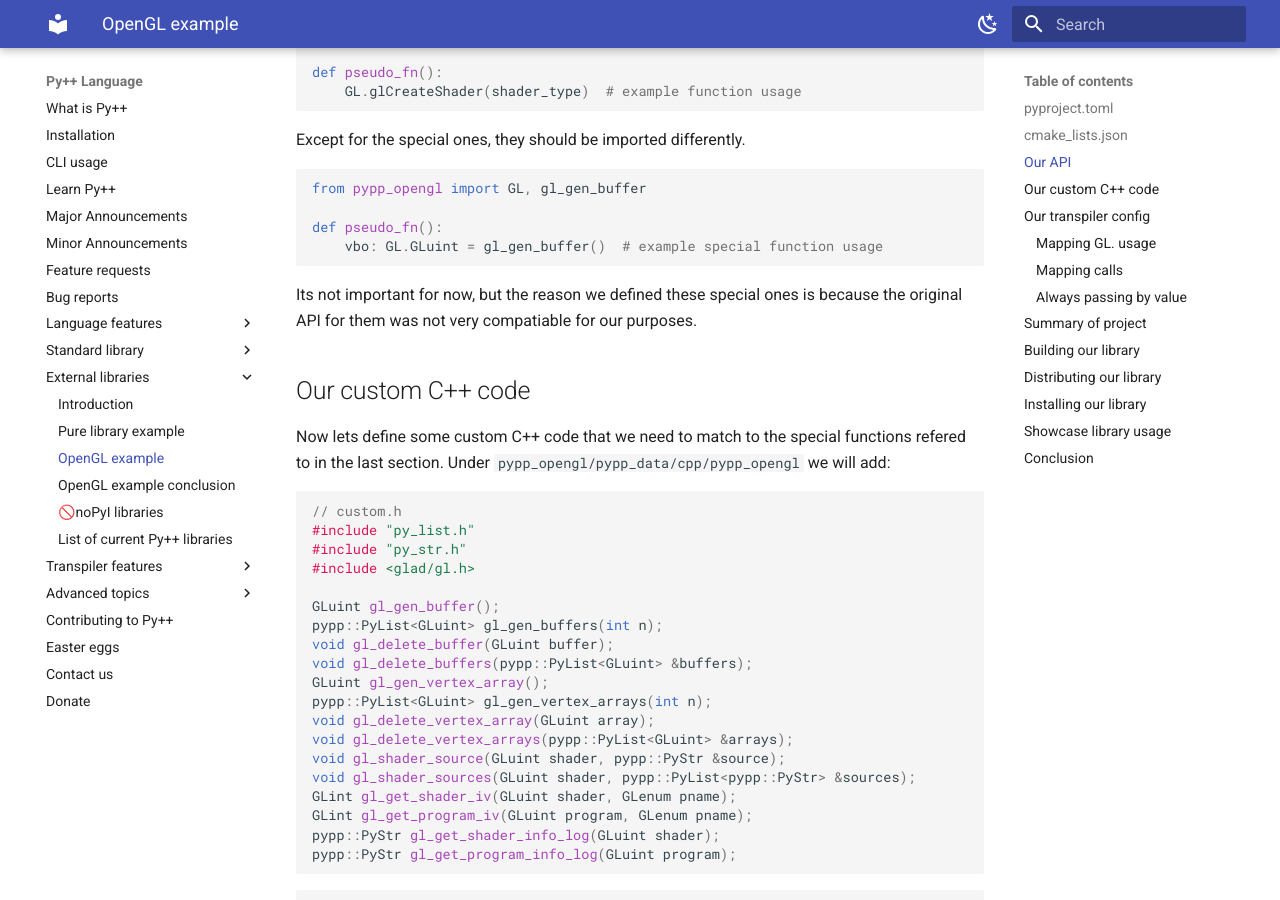
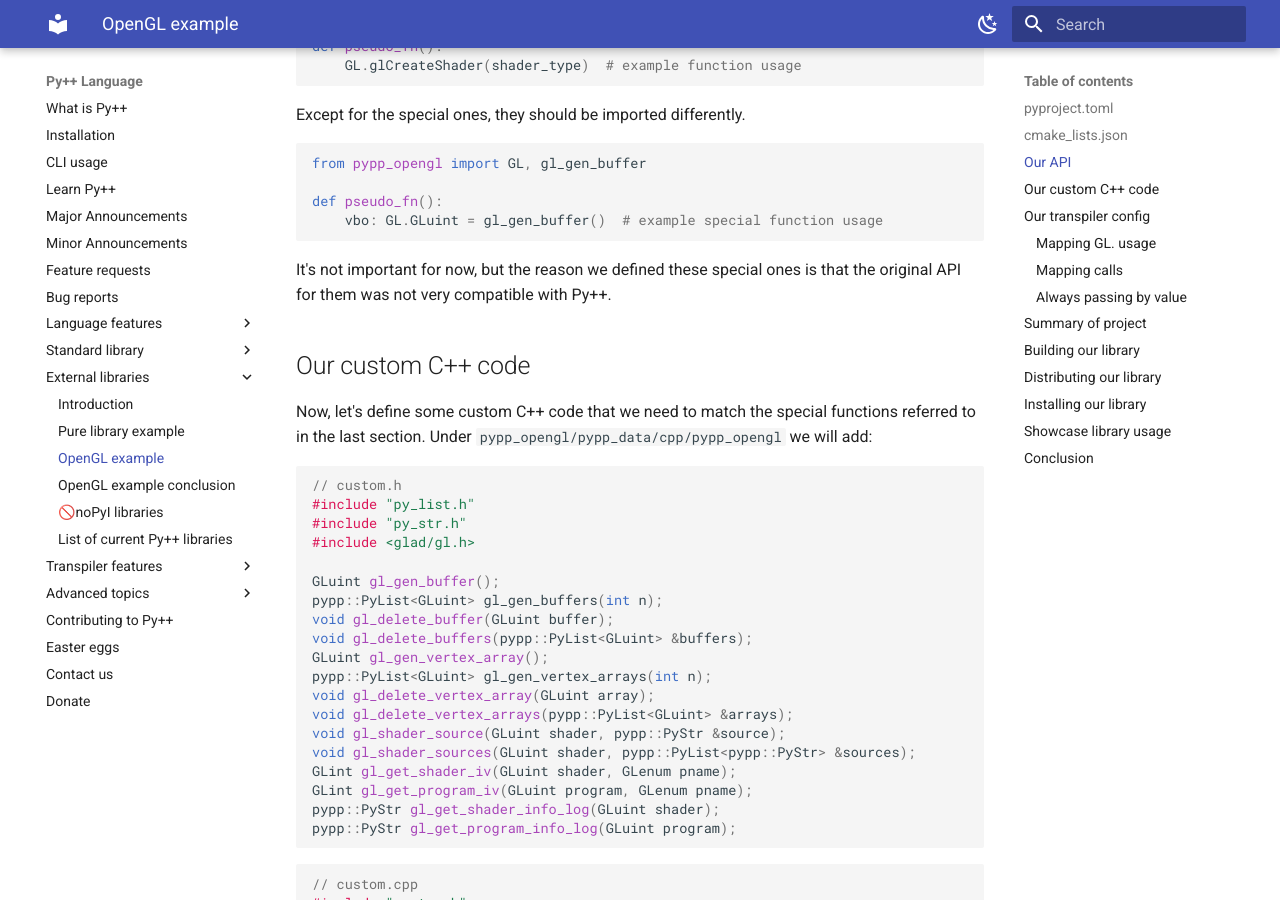
Before and after one commit to curtispuetz/pypp-docs, an MkDocs documentation site: the page built from docs/external_libraries/opengl_example.md, in a window 1280 px wide and 900 px high, scrolled down 3754 px. Built offline with MkDocs 1.6.1 and Material for MkDocs 9.7.7, drawn with Linux system fonts in a browser that asks for light colours; some of the changed text lies outside the part shown.

Commit message:
Fix typos and enhance clarity in OpenGL example

````diff
--- a/docs/external_libraries/opengl_example.md
+++ b/docs/external_libraries/opengl_example.md
@@ -29,11 +29,11 @@ requires = ["hatchling"]
 build-backend = "hatchling.build"
 ```
 
-We have the dependencies `numpy` and `PyOpenGL` because you will see that we actually use those in our libraries Python code.
+We have the dependencies `numpy` and `PyOpenGL`.
 
 ## cmake_lists.json
 
-Now lets add a file `pypp_opengl/pypp_data/transpiler_config/cmake_lists.json`
+Now, let's add a file `pypp_opengl/pypp_data/transpiler_config/cmake_lists.json`
 
 ```json
 {
@@ -59,7 +59,7 @@ This file will make it so that those lines are added to the generated CMakeLists
 
 ## Our API
 
-Now lets define our libraries API. Under `pypp_opengl` we will add the following Python files:
+Now, let's define our libraries API. Under `pypp_opengl`, we will add the following Python files:
 
 ```python
 # __init__.py
@@ -197,11 +197,11 @@ def pseudo_fn():
     vbo: GL.GLuint = gl_gen_buffer()  # example special function usage
 ```
 
-Its not important for now, but the reason we defined these special ones is because the original API for them was not very compatiable for our purposes.
+It's not important for now, but the reason we defined these special ones is that the original API for them was not very compatible with Py++.
 
 ## Our custom C++ code
 
-Now lets define some custom C++ code that we need to match to the special functions refered to in the last section. Under `pypp_opengl/pypp_data/cpp/pypp_opengl` we will add:
+Now, let's define some custom C++ code that we need to match the special functions referred to in the last section. Under `pypp_opengl/pypp_data/cpp/pypp_opengl` we will add:
 
 ```cpp
 // custom.h
@@ -320,7 +320,7 @@ pypp::PyStr gl_get_program_info_log(GLuint program)
 
 ## Our transpiler config
 
-Now, as a last step, we need to add [transpiler config](../transpiler_features/config/introduction.md) which will tell the Py++ transpiler for any projects that have our library installed how to translate certain things.
+Now, as a last step, we need to add [transpiler config](../transpiler_features/config/introduction.md), which will tell the Py++ transpiler for any projects that have our library installed how to translate certain things.
 
 ### Mapping `GL.` usage
 
@@ -350,7 +350,7 @@ def mapping_fn(node: ast.Call, d: Deps, name_str: str) -> str:
     return name_str.split(".")[1]
 ```
 
-Just so that it is clear: in the Py++ code we write will use `GL.glSomeName`, but in the generated C++ code for users of our library, we need it to be `glSomeName`.
+Just so that it is clear: when using this Py++ library, we will write `GL.glSomeName`, but in the generated C++ code, we need it to be `glSomeName`.
 
 ### Mapping calls
 
@@ -522,7 +522,7 @@ def mapping_fn(node: ast.Call, d: Deps) -> str:
 
 ### Always passing by value
 
-Lastly, lets make primitve OpenGL types like GLuint, always pass-by-value for function parameters and class data memebers. `pypp_opengl/transpiler_config/always_pass_by_value.json`
+Lastly, let's make primitive OpenGL types like GLuint and others always pass-by-value for function parameters and class data members. `pypp_opengl/transpiler_config/always_pass_by_value.json`
 
 ```json
 {
@@ -696,21 +696,21 @@ pypp_opengl/
 
 ## Building our library
 
-Assuming we have `hatchling` installed in our projects virtual environment, we can run the following to build our project: `python -m hatchling build`.
+Assuming we have `hatchling` installed in our project's virtual environment, we can run the following to build our project: `python -m hatchling build`.
 
 ## Distributing our library
 
-Afterign building our project, we can use `twine` or another way to distribute our library to PyPI.
+After building our project, we can use `twine` or another way to distribute our library to PyPI.
 
 ## Installing our library
 
-If the library is on PyPI and named `pypp-opengl`, then we can install it to our project with `pip install pypp-opengl`.
+If the library is on PyPI and named `pypp-opengl`, then we can install it in our project with `pip install pypp-opengl`.
 
 Or, if we just built the project locally and didn't upload it to PyPI, we can install it with `pip install path/to/whl_file.whl`.
 
 ## Showcase library usage
 
-This section shows the standard OpenGL example of drawing a triangle with this `pypp-opengl` library we created. Then it shows the generated C++ code that the Py++ transpiler generates. This showcases everything we worked on in the above sections, especially in the `transpiler_config`.
+This section shows the standard OpenGL example of drawing a triangle with the `pypp-opengl` library we created. Then it shows the generated C++ code that the Py++ transpiler generates. This showcases everything we worked on in the above sections, especially in the `transpiler_config`.
 
 In order to work with OpenGL, we also need a window management library. So, we are using a Py++ `pypp-glfw` library in this example as well.
 
@@ -886,7 +886,7 @@ if __name__ == "__main__":
     opengl_test()
 ```
 
-this translates to a .cpp file:
+This translates to a .cpp file:
 
 ```cpp
 #include "cstdlib"
````
Also changed, not shown: other parts of docs/external_libraries/opengl_example.md (+2 -2 lines).
